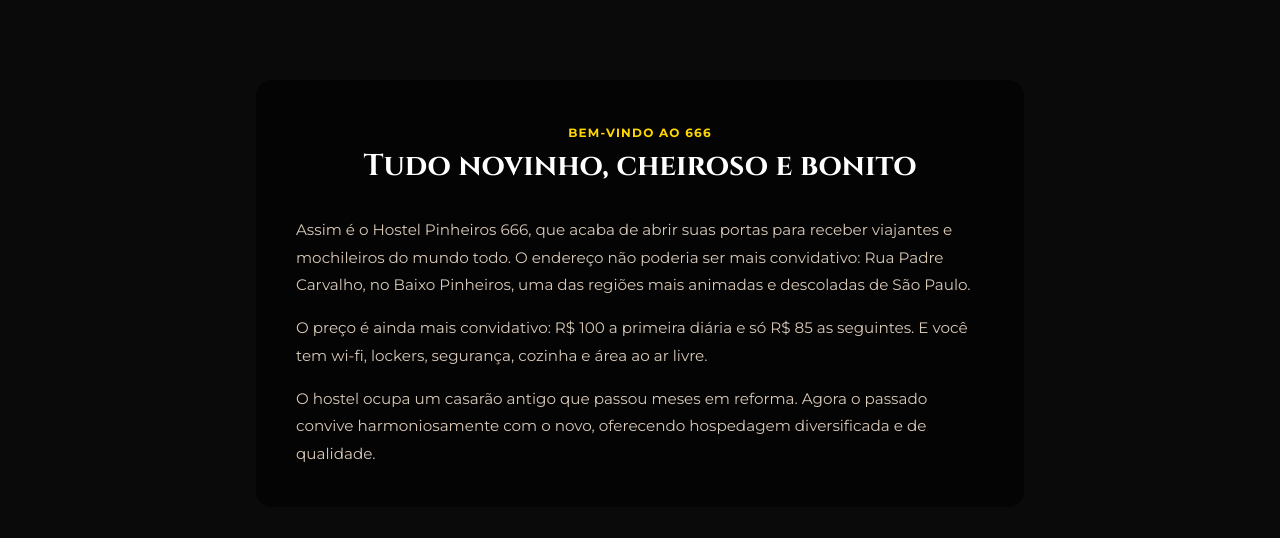
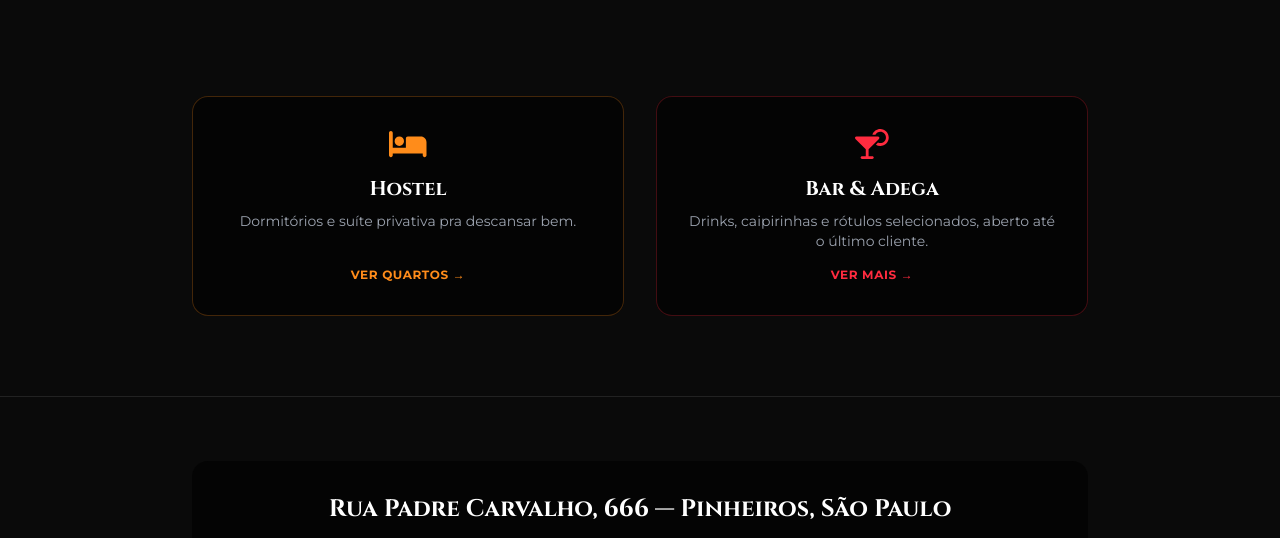
Before and after one commit to BitMonster04/666hostel, a plain HTML site: page index.html in a window 1280 px wide. Shown: the part 850-1388 px from the top of the page. Drawn offline with Linux system fonts and the light colour scheme.

Commit message:
Início: tira o bloco de boas-vindas
Co-Authored-By: Claude Opus 5.5 <noreply@anthropic.com>

```diff
--- a/index.html
+++ b/index.html
@@ -160,21 +160,6 @@
     </section>
 
 
-    <!-- Tudo novinho, cheiroso e bonito -->
-    <section class="py-16 px-4">
-        <div class="max-w-3xl mx-auto text-panel rounded-2xl p-8 sm:p-10 story">
-            <div class="text-center mb-8">
-                <span class="text-gold uppercase tracking-widest text-xs font-bold"><!-- editavel:linha inicio-boasvindas-chamada | Boas-vindas: chamada pequena -->Bem-vindo ao 666<!-- /editavel --></span>
-                <h2 class="font-heading text-2xl sm:text-3xl font-bold text-white mt-1"><!-- editavel:linha inicio-boasvindas-titulo | Boas-vindas: título -->Tudo novinho, cheiroso e bonito<!-- /editavel --></h2>
-            </div>
-            <!-- editavel:paragrafos inicio-boasvindas-texto | Boas-vindas: texto -->
-            <p>Assim é o Hostel Pinheiros 666, que acaba de abrir suas portas para receber viajantes e mochileiros do mundo todo. O endereço não poderia ser mais convidativo: Rua Padre Carvalho, no Baixo Pinheiros, uma das regiões mais animadas e descoladas de São Paulo.</p>
-            <p>O preço é ainda mais convidativo: R$ 100 a primeira diária e só R$ 85 as seguintes. E você tem wi-fi, lockers, segurança, cozinha e área ao ar livre.</p>
-            <p>O hostel ocupa um casarão antigo que passou meses em reforma. Agora o passado convive harmoniosamente com o novo, oferecendo hospedagem diversificada e de qualidade.</p>
-            <!-- /editavel -->
-        </div>
-    </section>
-
     <!-- DOIS PILARES: Hostel e Bar/Adega -->
     <section class="py-20 px-4">
         <div class="max-w-4xl mx-auto grid md:grid-cols-2 gap-8">
```
